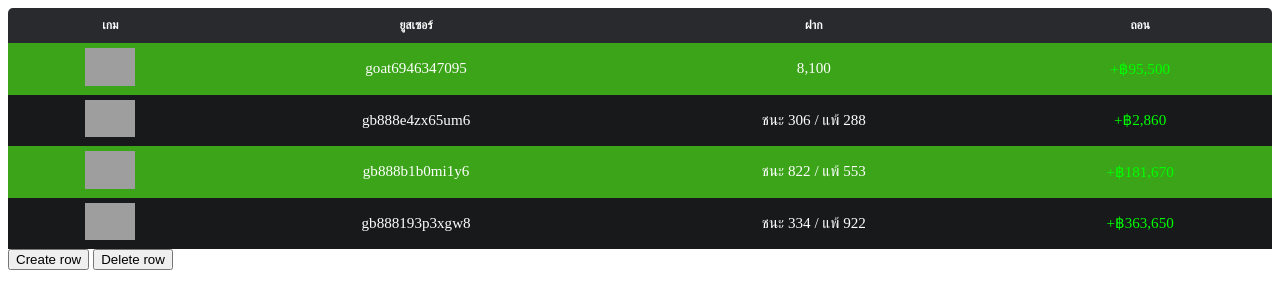
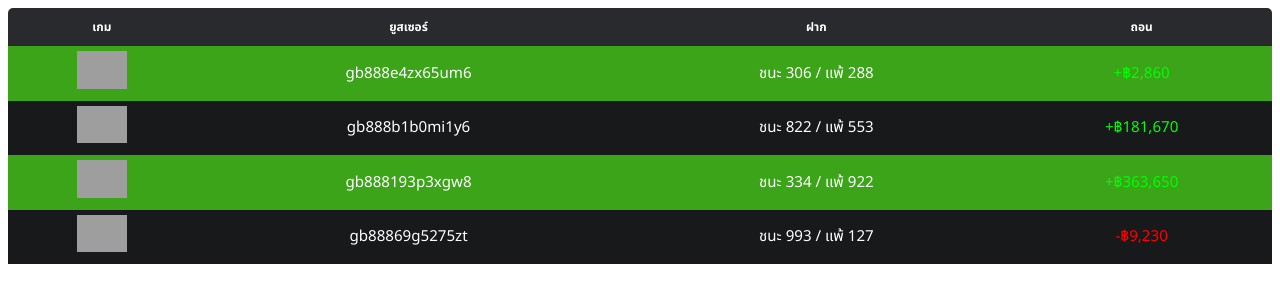
Before and after one commit to ProgrammerOM/Loser-wins, a website: page index.html in a window 1280 px wide. Drawn offline with Linux system fonts and the light colour scheme; grey boxes are pictures that could not be loaded.

Commit message:
Update 290224

```diff
--- a/css/style.css
+++ b/css/style.css
@@ -1,3 +1,6 @@
+body{
+    font-family: "Noto Sans Thai", sans-serif;
+}
 #myTable {
     width: 100%;
     border-collapse: collapse;
--- a/index.html
+++ b/index.html
@@ -1,9 +1,13 @@
 <!DOCTYPE html>
 <html lang="en">
+
 <head>
   <meta charset="UTF-8" />
   <meta name="viewport" content="width=device-width, initial-scale=1.0" />
   <link rel="stylesheet" href="/css/style.css" />
+  <link rel="preconnect" href="https://fonts.googleapis.com">
+  <link rel="preconnect" href="https://fonts.gstatic.com" crossorigin>
+  <link href="https://fonts.googleapis.com/css2?family=Noto+Sans+Thai:wght@100..900&display=swap" rel="stylesheet">
   <title>Document</title>
 </head>
 
@@ -52,8 +56,9 @@
       </tr>
     </tbody>
   </table>
-    <button onclick="myCreateFunction()">Create row</button>
-    <button onclick="myDeleteFunction()">Delete row</button>
+  <!-- <button onclick="myCreateFunction()">Create row</button>
+    <button onclick="myDeleteFunction()">Delete row</button> -->
   <script src="/script/script.js"></script>
 </body>
+
 </html>
--- a/index.js
+++ b/index.js
@@ -10,5 +10,5 @@ app.get('/', (req, res) => {
 
 
 app.listen(PORT, () => {
-    console.log("Run listend port")
+    console.log(`Run listend port ${PORT}`)
 })
--- a/script/script.js
+++ b/script/script.js
@@ -1,94 +1,3 @@
-// let table = document.getElementById("myTable");
-
-// function RandomNumber() {
-//   let characters = "0123456789";
-//   let result = Math.floor(Math.random() * characters);
-//   return "goat69" + result.toString();
-// }
-
-// function RandomImage() {
-//   let imageUrls = [
-//     "https://files.88th.link/logo-winrate/Allbet-GAMING.png",
-//     "https://files.88th.link/logo-winrate/BG-GAMING.png",
-//     "https://files.88th.link/logo-winrate/DREAM-GAMING.png",
-//     "https://files.88th.link/logo-winrate/PRETTY-GAMING.png",
-//     "https://files.88th.link/logo-winrate/Sexy-GAMING.png",
-//   ];
-
-//   let selectedIndex = [];
-
-//   // ลูปเพื่อสุ่ม index และสร้างรูปภาพ
-//   for (let i = 0; i < imageUrls.length; i++) {
-//     // สุ่ม index ที่ไม่ซ้ำกับที่เคยเลือกไว้แล้ว
-//     let randomIndex;
-//     do {
-//       randomIndex = Math.floor(Math.random() * imageUrls.length);
-//       // console.log(selectedIndex.includes(randomIndex));
-//     } while (selectedIndex.includes(randomIndex));
-
-//     // เก็บ index ที่ถูกเลือกไว้
-//     selectedIndex.push(randomIndex);
-//     // สร้างภาพ
-//     let img = document.createElement("img");
-//     img.src = imageUrls[randomIndex];
-//     return img;
-//   }
-// }
-
-// function getRandomUniqueNumber(min, max, step) {
-//   // สร้างอาร์เรย์ของตัวเลขทั้งหมดในช่วง
-//   let allNumbers = [];
-//   console.log(allNumbers)
-//   for (let i = min; i <= max; i += step) {
-//       allNumbers.push(i);
-//   }
-
-//   // Fisher-Yates shuffle algorithm
-//   for (let i = allNumbers.length - 1; i > 0; i--) {
-//     let j = Math.floor(Math.random() * (i + 1));
-//       let temp = allNumbers[i];
-//       allNumbers[i] = allNumbers[j];
-//       allNumbers[j] = temp;
-//   }
-
-//   // สุ่มตัวเลขแรกในอาร์เรย์
-//   let randomNumber = allNumbers[0];
-
-//   return randomNumber
-// }
-
-
-
-// function RandomTable() {
-//   let table = document.getElementById("myTable");
-//   let row = table.insertRow(1);
-
-//   row.insertCell(0).appendChild(RandomImage());
-//   row.insertCell(1).innerHTML = RandomNumber().toLocaleString();
-//   let  Deposit = row.insertCell(2).innerHTML = getRandomUniqueNumber(100,10000,100).toLocaleString();
-//   let  Withdraw = row.insertCell(3).innerHTML = getRandomUniqueNumber(1000,100000,1000).toLocaleString();
-
-//   if(Withdraw.replace(/,/g, '') > Deposit.replace(/,/g, '')){
-//     console.log(Deposit.replace(/,/g, '') , Withdraw.replace(/,/g, '') , Deposit.replace(/,/g, '') > Withdraw.replace(/,/g, ''))
-//     // row.cells[3].innerHTML = "+฿" + Deposit
-//     row.cells[3].style.color = "#FF0000";
-//   }else{
-//     console.log(Deposit.replace(/,/g, '') , Withdraw.replace(/,/g, '') ,Deposit.replace(/,/g, '') > Withdraw.replace(/,/g, '') )
-//     // row.cells[3].innerHTML = "-฿" + Withdraw;
-//     row.cells[3].style.color = "#FF0000";
-//   }
-
-//   if (table.rows.length > 5) {
-//     table.deleteRow(table.rows.length - 1);
-//   }
-// }
-
-// setInterval(() => {
-//   RandomTable();
-//   RandomImage();
-// }, 5000);
-
-
 let table = document.getElementById("myTable");
 
 function RandomNumber() {
@@ -151,8 +60,8 @@ function RandomTable() {
   row.insertCell(1).innerHTML = RandomNumber().toLocaleString();
 
 
-  let Deposit = getRandomUniqueNumber(100, 10000, 200);
-  let Withdraw = getRandomUniqueNumber(500, 100000, 500);
+  let Deposit = getRandomUniqueNumber(100, 10000, 100);
+  let Withdraw = getRandomUniqueNumber(100, 10000, 999);
 
   row.insertCell(2).innerHTML = Deposit.toLocaleString();
 
@@ -161,10 +70,10 @@ function RandomTable() {
 
 
   if (difference) {
-    cell.innerHTML = "+฿" + Withdraw.toLocaleString();
+    cell.innerHTML = "กำไร ฿" + Withdraw.toLocaleString();
     cell.style.color = "#00FF00"; // Green for positive difference
   } else if(!difference) {
-    cell.innerHTML = "-฿" + Math.abs(Deposit).toLocaleString();
+    cell.innerHTML = "ขาดทุน ฿" + Math.abs(Withdraw).toLocaleString();
     cell.style.color = "#FF0000"; // Red for negative difference
   } else {
     cell.innerHTML = "฿" + difference.toLocaleString();
@@ -178,4 +87,4 @@ function RandomTable() {
 
 setInterval(() => {
   RandomTable();
-}, 5000);
+}, 8000);
```
Lines whose indentation alone changed are shown as unchanged.
